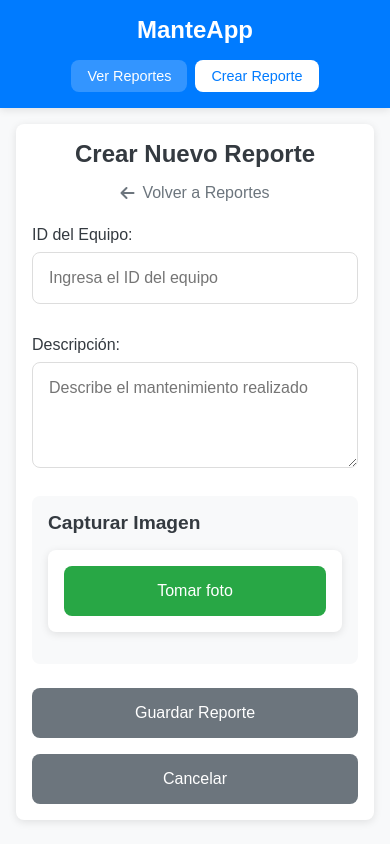
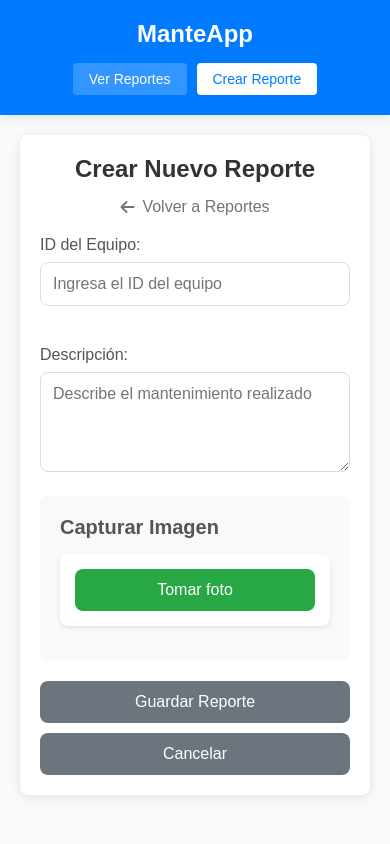
Before and after one commit to ChristianMendi/camera-proyect, an Angular app: page /crear in a window 390 px wide. Built offline with nearby package versions, Linux system fonts and the light colour scheme; a web font is replaced by a local one.

Commit message:
AppResponsiveV2

```diff
--- a/src/app/Components/camera/camera.component.css
+++ b/src/app/Components/camera/camera.component.css
@@ -1,28 +1,27 @@
 .camera-container {
-  padding: var(--spacing-md);
-  border-radius: var(--border-radius);
+  padding: 15px;
+  border-radius: 8px;
   background-color: white;
-  box-shadow: var(--box-shadow);
+  box-shadow: 0 2px 4px rgba(0, 0, 0, 0.1);
 }
 
 .image-list {
   display: flex;
   flex-wrap: nowrap;
-  gap: var(--spacing-sm);
-  margin-bottom: var(--spacing-md);
+  gap: 10px;
+  margin-bottom: 15px;
   overflow-x: auto;
-  padding-bottom: var(--spacing-sm);
-  -webkit-overflow-scrolling: touch; /* Para mejor desplazamiento en iOS */
+  padding-bottom: 5px;
 }
 
 .image-item {
   position: relative;
-  width: 120px;
-  height: 120px;
-  border-radius: var(--border-radius);
+  width: 100px;
+  height: 100px;
+  border-radius: 8px;
   overflow: hidden;
   flex-shrink: 0;
-  box-shadow: var(--box-shadow);
+  box-shadow: 0 2px 4px rgba(0, 0, 0, 0.1);
 }
 
 .image-item img {
@@ -33,8 +32,8 @@
 
 .remove-btn {
   position: absolute;
-  top: var(--spacing-xs);
-  right: var(--spacing-xs);
+  top: 5px;
+  right: 5px;
   width: 24px;
   height: 24px;
   border-radius: 50%;
@@ -53,16 +52,15 @@
 .camera-button {
   display: block;
   width: 100%;
-  padding: var(--spacing-md);
-  background-color: var(--success-color);
+  padding: 12px;
+  background-color: #28a745;
   color: white;
   border: none;
-  border-radius: var(--border-radius);
+  border-radius: 8px;
   font-size: 16px;
   font-weight: 500;
   cursor: pointer;
   transition: background-color 0.2s;
-  touch-action: manipulation; /* Mejora la respuesta táctil */
 }
 
 .camera-button:hover {
@@ -70,21 +68,32 @@
 }
 
 .camera-button:disabled {
-  background-color: var(--secondary-color);
+  background-color: #6c757d;
   cursor: not-allowed;
 }
 
 .error-message {
-  margin-top: var(--spacing-md);
-  padding: var(--spacing-md);
+  margin-top: 10px;
+  padding: 10px;
   background-color: #f8d7da;
   color: #721c24;
-  border-radius: var(--border-radius);
+  border-radius: 8px;
 }
 
 /* Media queries para diferentes tamaños de pantalla */
 @media (min-width: 576px) {
   .image-item {
+    width: 120px;
+    height: 120px;
+  }
+
+  .camera-button {
+    font-size: 18px;
+  }
+}
+
+@media (min-width: 768px) {
+  .image-item {
     width: 150px;
     height: 150px;
   }
--- a/src/app/Components/home/home.component.css
+++ b/src/app/Components/home/home.component.css
@@ -5,27 +5,27 @@
 .header-actions {
   display: flex;
   flex-direction: column;
-  gap: var(--spacing-md);
-  margin-bottom: var(--spacing-lg);
+  gap: 15px;
+  margin-bottom: 20px;
 }
 
 h2 {
-  color: var(--dark-color);
+  color: #333;
   margin: 0;
-  font-size: 1.5rem;
+  font-size: 24px;
   text-align: center;
 }
 
 .create-btn {
   background-color: var(--success-color);
   color: white;
-  padding: var(--spacing-md);
-  border-radius: var(--border-radius);
+  padding: 12px;
+  border-radius: 8px;
   text-decoration: none;
   display: flex;
   align-items: center;
   justify-content: center;
-  gap: var(--spacing-sm);
+  gap: 8px;
   transition: background-color 0.2s;
   width: 100%;
 }
@@ -36,20 +36,20 @@ h2 {
 
 .no-reports {
   text-align: center;
-  padding: var(--spacing-xl) var(--spacing-md);
+  padding: 40px 20px;
   background-color: white;
-  border-radius: var(--border-radius);
-  color: var(--secondary-color);
-  box-shadow: var(--box-shadow);
+  border-radius: 8px;
+  color: #6c757d;
+  box-shadow: 0 2px 8px rgba(0, 0, 0, 0.1);
 }
 
 .create-first-btn {
   display: inline-block;
-  margin-top: var(--spacing-md);
+  margin-top: 15px;
   background-color: var(--primary-color);
   color: white;
-  padding: var(--spacing-md) var(--spacing-lg);
-  border-radius: var(--border-radius);
+  padding: 12px 24px;
+  border-radius: 8px;
   text-decoration: none;
   transition: background-color 0.2s;
 }
@@ -61,32 +61,32 @@ h2 {
 .reports-grid {
   display: grid;
   grid-template-columns: 1fr;
-  gap: var(--spacing-md);
+  gap: 20px;
 }
 
 .report-card {
   background-color: white;
-  border-radius: var(--border-radius);
-  box-shadow: var(--box-shadow);
-  padding: var(--spacing-md);
+  border-radius: 8px;
+  box-shadow: 0 2px 8px rgba(0, 0, 0, 0.1);
+  padding: 16px;
   transition: transform 0.2s;
 }
 
 .report-card:hover {
-  transform: translateY(-3px);
+  transform: translateY(-5px);
 }
 
 .report-header {
   display: flex;
   justify-content: space-between;
   align-items: center;
-  margin-bottom: var(--spacing-md);
+  margin-bottom: 12px;
 }
 
 .report-header h3 {
   margin: 0;
   color: var(--primary-color);
-  font-size: 1.1rem;
+  font-size: 18px;
 }
 
 .delete-btn {
@@ -108,14 +108,14 @@ h2 {
 }
 
 .image-container {
-  margin-top: var(--spacing-md);
+  margin-top: 12px;
   text-align: center;
 }
 
 .image-container img {
   max-width: 100%;
   height: auto;
-  border-radius: var(--border-radius);
+  border-radius: 8px;
   box-shadow: 0 2px 4px rgba(0, 0, 0, 0.1);
 }
 
--- a/src/app/Components/mant-create/mant-create.component.css
+++ b/src/app/Components/mant-create/mant-create.component.css
@@ -1,64 +1,64 @@
 .mant-create-container {
   background-color: white;
-  border-radius: var(--border-radius);
-  box-shadow: var(--box-shadow);
-  padding: var(--spacing-md);
+  border-radius: 8px;
+  box-shadow: 0 2px 8px rgba(0, 0, 0, 0.1);
+  padding: 20px;
   width: 100%;
 }
 
 .header-actions {
   display: flex;
   flex-direction: column;
-  gap: var(--spacing-md);
-  margin-bottom: var(--spacing-lg);
+  gap: 15px;
+  margin-bottom: 20px;
 }
 
 h2 {
-  color: var(--dark-color);
+  color: #333;
   margin: 0;
-  font-size: 1.5rem;
+  font-size: 24px;
   text-align: center;
 }
 
 .back-btn {
-  color: var(--secondary-color);
+  color: #6c757d;
   text-decoration: none;
   display: flex;
   align-items: center;
   justify-content: center;
-  gap: var(--spacing-sm);
+  gap: 8px;
   transition: color 0.2s;
 }
 
 .back-btn:hover {
-  color: var(--dark-color);
+  color: #343a40;
 }
 
 .form-row {
   display: flex;
   flex-direction: column;
-  gap: var(--spacing-md);
-  margin-bottom: var(--spacing-md);
+  gap: 20px;
+  margin-bottom: 20px;
 }
 
 .form-group {
   flex: 1;
-  margin-bottom: var(--spacing-md);
+  margin-bottom: 20px;
 }
 
 label {
   display: block;
-  margin-bottom: var(--spacing-sm);
+  margin-bottom: 8px;
   font-weight: 500;
-  color: var(--dark-color);
+  color: #555;
 }
 
 input,
 textarea {
   width: 100%;
-  padding: var(--spacing-md);
+  padding: 12px;
   border: 1px solid #ddd;
-  border-radius: var(--border-radius);
+  border-radius: 8px;
   font-size: 16px;
 }
 
@@ -68,21 +68,21 @@ textarea {
 }
 
 .camera-section {
-  margin: var(--spacing-lg) 0;
-  padding: var(--spacing-md);
-  background-color: var(--light-color);
-  border-radius: var(--border-radius);
+  margin: 20px 0;
+  padding: 20px;
+  background-color: #f8f9fa;
+  border-radius: 8px;
 }
 
 h3 {
-  color: var(--dark-color);
+  color: #555;
   margin-top: 0;
-  margin-bottom: var(--spacing-md);
-  font-size: 1.2rem;
+  margin-bottom: 15px;
+  font-size: 20px;
 }
 
 .camera-container {
-  margin-bottom: var(--spacing-md);
+  margin-bottom: 15px;
 }
 
 .preview-container {
@@ -93,21 +93,21 @@ h3 {
 .preview-container img {
   max-width: 100%;
   max-height: 300px;
-  border-radius: var(--border-radius);
-  box-shadow: var(--box-shadow);
+  border-radius: 8px;
+  box-shadow: 0 2px 4px rgba(0, 0, 0, 0.1);
 }
 
 .remove-image-btn {
-  margin-top: var(--spacing-md);
-  background-color: var(--danger-color);
+  margin-top: 10px;
+  background-color: #dc3545;
   color: white;
   border: none;
-  border-radius: var(--border-radius);
-  padding: var(--spacing-sm) var(--spacing-md);
+  border-radius: 8px;
+  padding: 8px 16px;
   cursor: pointer;
   display: inline-flex;
   align-items: center;
-  gap: var(--spacing-sm);
+  gap: 8px;
 }
 
 .remove-image-btn:hover {
@@ -117,16 +117,16 @@ h3 {
 .form-actions {
   display: flex;
   flex-direction: column;
-  gap: var(--spacing-md);
-  margin-top: var(--spacing-lg);
+  gap: 10px;
+  margin-top: 20px;
 }
 
 .cancel-btn {
-  background-color: var(--secondary-color);
+  background-color: #6c757d;
   color: white;
   border: none;
-  border-radius: var(--border-radius);
-  padding: var(--spacing-md);
+  border-radius: 8px;
+  padding: 12px;
   cursor: pointer;
   transition: background-color 0.2s;
   order: 2;
@@ -137,11 +137,11 @@ h3 {
 }
 
 .save-btn {
-  background-color: var(--success-color);
+  background-color: #28a745;
   color: white;
   border: none;
-  border-radius: var(--border-radius);
-  padding: var(--spacing-md);
+  border-radius: 8px;
+  padding: 12px;
   cursor: pointer;
   transition: background-color 0.2s;
   order: 1;
@@ -152,20 +152,20 @@ h3 {
 }
 
 .save-btn:disabled {
-  background-color: var(--secondary-color);
+  background-color: #6c757d;
   cursor: not-allowed;
 }
 
 .error-message {
-  color: var(--danger-color);
+  color: #dc3545;
   font-size: 14px;
-  margin-top: var(--spacing-xs);
+  margin-top: 5px;
 }
 
 /* Media queries para diferentes tamaños de pantalla */
 @media (min-width: 576px) {
   .mant-create-container {
-    padding: var(--spacing-lg);
+    padding: 30px;
   }
 
   .header-actions {
--- a/src/app/Services/camera.service.ts
+++ b/src/app/Services/camera.service.ts
@@ -5,10 +5,6 @@ import { Injectable } from "@angular/core"
 })
 export class CameraService {
   constructor() {}
-
-  private isMobile(): boolean {
-    return /Android|webOS|iPhone|iPad|iPod|BlackBerry|IEMobile|Opera Mini/i.test(navigator.userAgent)
-  }
 
   async checkPermissions(): Promise<void> {
     if (typeof navigator === "undefined" || !navigator.mediaDevices) {
@@ -25,44 +21,6 @@ export class CameraService {
   async takePicture(): Promise<string> {
     await this.checkPermissions()
 
-    // En dispositivos móviles, usar el input de tipo file para acceder a la cámara
-    if (this.isMobile()) {
-      return this.takePictureMobile()
-    } else {
-      return this.takePictureDesktop()
-    }
-  }
-
-  private takePictureMobile(): Promise<string> {
-    return new Promise((resolve, reject) => {
-      const input = document.createElement("input")
-      input.type = "file"
-      input.accept = "image/*"
-      input.capture = "environment" // Usar cámara trasera por defecto
-
-      input.onchange = (event) => {
-        const file = (event.target as HTMLInputElement).files?.[0]
-        if (!file) {
-          reject(new Error("No se seleccionó ninguna imagen"))
-          return
-        }
-
-        const reader = new FileReader()
-        reader.onload = () => {
-          resolve(reader.result as string)
-        }
-        reader.onerror = () => {
-          reject(new Error("Error al leer la imagen"))
-        }
-        reader.readAsDataURL(file)
-      }
-
-      // Simular clic en el input
-      input.click()
-    })
-  }
-
-  private takePictureDesktop(): Promise<string> {
     return new Promise((resolve, reject) => {
       const video = document.createElement("video")
       const canvas = document.createElement("canvas")
--- a/src/app/app.component.css
+++ b/src/app/app.component.css
@@ -8,7 +8,7 @@
 .app-header {
   background-color: var(--primary-color);
   color: white;
-  padding: var(--spacing-md);
+  padding: 20px;
   text-align: center;
   box-shadow: var(--box-shadow);
   position: sticky;
@@ -17,26 +17,26 @@
 }
 
 .app-header h1 {
-  margin: 0 0 var(--spacing-md) 0;
-  font-size: 1.5rem;
+  margin: 0 0 15px 0;
+  font-size: 24px;
 }
 
 .app-nav {
   display: flex;
   justify-content: center;
-  gap: var(--spacing-sm);
+  gap: 10px;
 }
 
 .app-nav a {
-  padding: var(--spacing-sm) var(--spacing-md);
+  padding: 8px 16px;
   background-color: rgba(255, 255, 255, 0.2);
   color: white;
   border: none;
-  border-radius: var(--border-radius);
+  border-radius: 4px;
   cursor: pointer;
   transition: background-color 0.2s;
   text-decoration: none;
-  font-size: 0.9rem;
+  font-size: 14px;
 }
 
 .app-nav a:hover {
@@ -51,36 +51,32 @@
 
 .app-content {
   flex: 1;
-  padding: var(--spacing-md);
+  padding: 20px;
+  width: 100%;
   max-width: 100%;
   margin: 0 auto;
-  width: 100%;
 }
 
 /* Media queries para diferentes tamaños de pantalla */
 @media (min-width: 576px) {
-  .app-content {
-    padding: var(--spacing-lg);
-    max-width: 540px;
-  }
-
   .app-header h1 {
-    font-size: 1.75rem;
+    font-size: 28px;
   }
 
   .app-nav a {
-    padding: var(--spacing-sm) var(--spacing-lg);
-    font-size: 1rem;
+    font-size: 16px;
+    padding: 10px 20px;
+  }
+
+  .app-content {
+    max-width: 540px;
   }
 }
 
 @media (min-width: 768px) {
   .app-content {
     max-width: 720px;
-  }
-
-  .app-header h1 {
-    font-size: 2rem;
+    padding: 30px;
   }
 }
 
--- a/src/main.ts
+++ b/src/main.ts
@@ -3,20 +3,6 @@ import { provideRouter } from "@angular/router"
 import { AppComponent } from "./app/app.component"
 import { routes } from "./app/app.routes"
 
-// Configuración para mejorar la experiencia táctil
-if ("ontouchstart" in document.documentElement) {
-  document.body.classList.add("touch-device")
-
-  // Prevenir zoom en doble toque en iOS
-  const preventZoom = (e: TouchEvent) => {
-    if (e.touches.length > 1) {
-      e.preventDefault()
-    }
-  }
-
-  document.addEventListener("touchstart", preventZoom, { passive: false })
-}
-
 bootstrapApplication(AppComponent, {
   providers: [provideRouter(routes)],
 }).catch((err) => console.error(err))
--- a/src/styles.css
+++ b/src/styles.css
@@ -89,91 +89,5 @@ button {
   padding: 12px;
   border: 1px solid #ddd;
   border-radius: var(--border-radius);
-  font-size: 16px; /* Tamaño mínimo recomendado para inputs en móviles */
+  font-size: 16px;
 }
-
-button {
-  touch-action: manipulation; /* Mejora la respuesta táctil */
-}
-
-/* Utilidades responsive */
-.container {
-  width: 100%;
-  padding-right: 15px;
-  padding-left: 15px;
-  margin-right: auto;
-  margin-left: auto;
-}
-
-@media (min-width: 576px) {
-  .container {
-    max-width: 540px;
-  }
-}
-
-@media (min-width: 768px) {
-  .container {
-    max-width: 720px;
-  }
-}
-
-@media (min-width: 992px) {
-  .container {
-    max-width: 960px;
-  }
-}
-
-@media (min-width: 1200px) {
-  .container {
-    max-width: 1140px;
-  }
-}
-
-/* Utilidades para espaciado */
-.mt-1 {
-  margin-top: var(--spacing-xs);
-}
-.mt-2 {
-  margin-top: var(--spacing-sm);
-}
-.mt-3 {
-  margin-top: var(--spacing-md);
-}
-.mt-4 {
-  margin-top: var(--spacing-lg);
-}
-.mt-5 {
-  margin-top: var(--spacing-xl);
-}
-
-.mb-1 {
-  margin-bottom: var(--spacing-xs);
-}
-.mb-2 {
-  margin-bottom: var(--spacing-sm);
-}
-.mb-3 {
-  margin-bottom: var(--spacing-md);
-}
-.mb-4 {
-  margin-bottom: var(--spacing-lg);
-}
-.mb-5 {
-  margin-bottom: var(--spacing-xl);
-}
-
-.p-1 {
-  padding: var(--spacing-xs);
-}
-.p-2 {
-  padding: var(--spacing-sm);
-}
-.p-3 {
-  padding: var(--spacing-md);
-}
-.p-4 {
-  padding: var(--spacing-lg);
-}
-.p-5 {
-  padding: var(--spacing-xl);
-}
```
